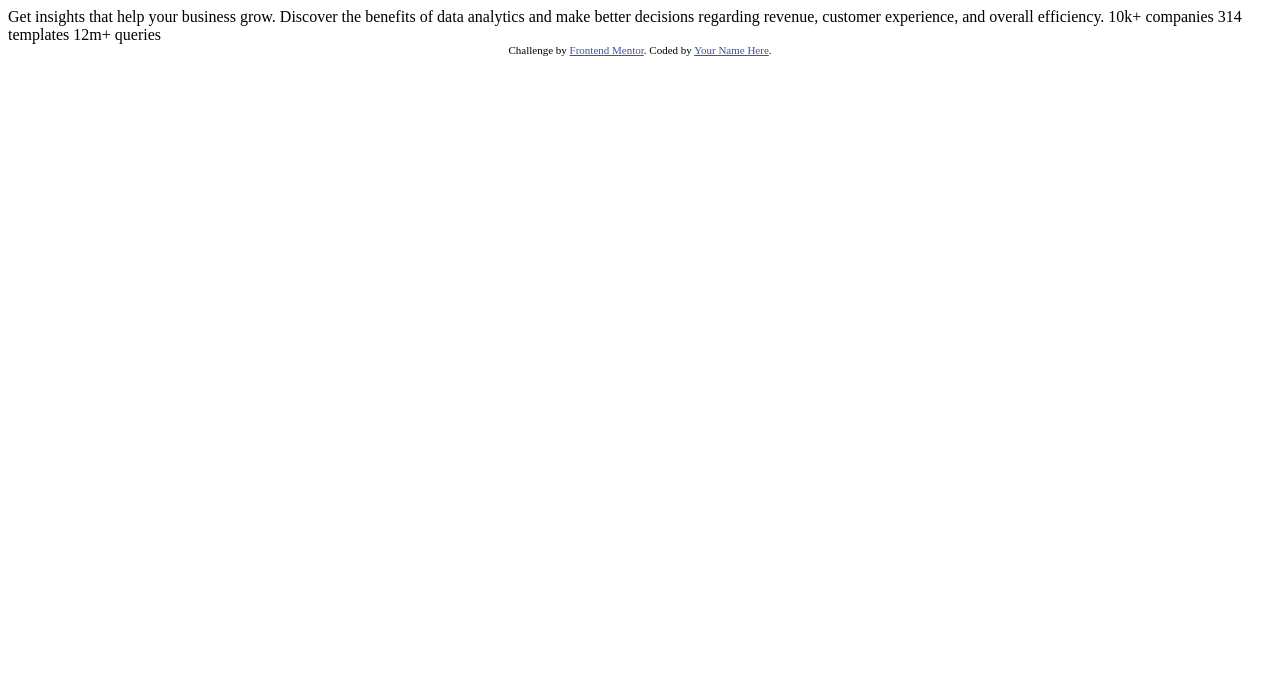
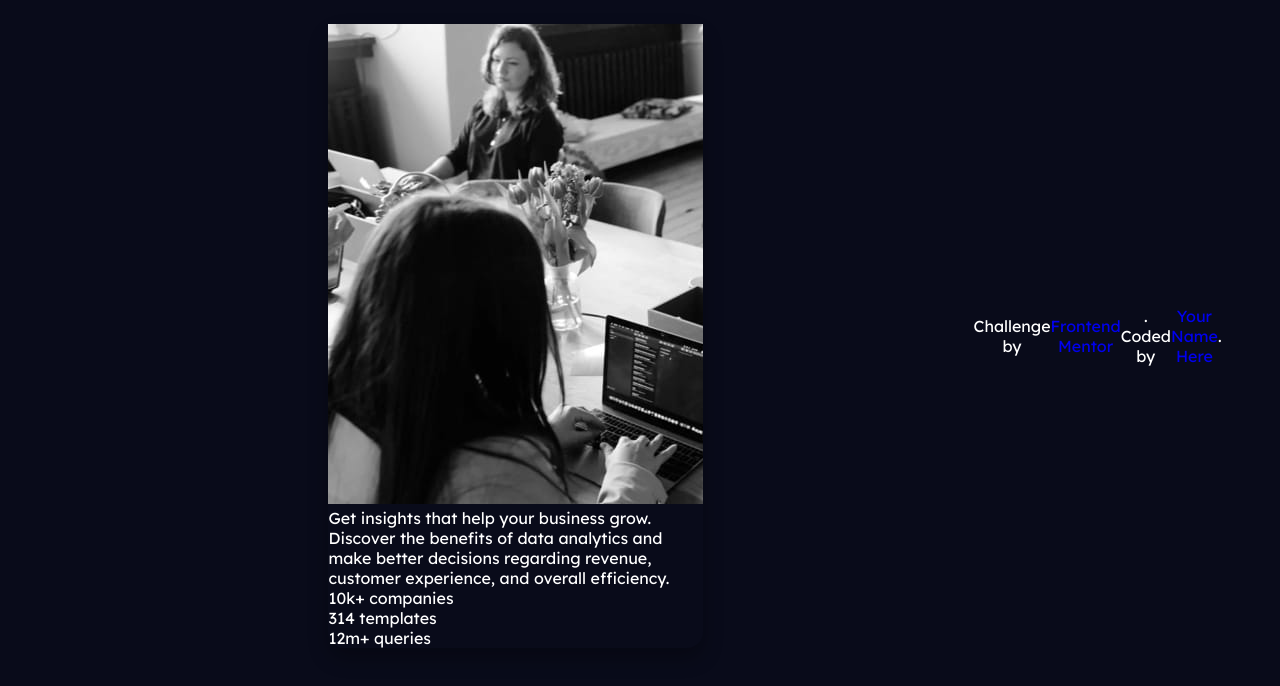
Before and after one commit to raavathelight/fem-stats-preview-card-component, a plain HTML site: page index.html in a window 1280 px wide. Drawn offline with Linux system fonts and the light colour scheme.

Commit message:
first phase of progress

```diff
--- a/index.html
+++ b/index.html
@@ -1,33 +1,104 @@
 <!DOCTYPE html>
 <html lang="en">
-<head>
-  <meta charset="UTF-8">
-  <meta name="viewport" content="width=device-width, initial-scale=1.0"> <!-- displays site properly based on user's device -->
+  <head>
+    <meta charset="UTF-8" />
+    <meta name="viewport" content="width=device-width, initial-scale=1.0" />
+    <!-- displays site properly based on user's device -->
 
-  <link rel="icon" type="image/png" sizes="32x32" href="./images/favicon-32x32.png">
+    <link
+      rel="icon"
+      type="image/png"
+      sizes="32x32"
+      href="./images/favicon-32x32.png"
+    />
 
-  <title>Frontend Mentor | Stats preview card component</title>
+    <title>Frontend Mentor | Stats preview card component</title>
 
-  <!-- Feel free to remove these styles or customise in your own stylesheet 👍 -->
-  <style>
-    .attribution { font-size: 11px; text-align: center; }
-    .attribution a { color: hsl(228, 45%, 44%); }
-  </style>
-</head>
-<body>
+    <style>
+      @import url("https://fonts.googleapis.com/css2?family=Inter:wght@400;700&family=Lexend+Deca&display=swap");
 
-  Get insights that help your business grow.
+      html,
+      body {
+        margin: 0;
+        padding: 0;
+        font-family: "Inter", sans-serif;
+        font-family: "Lexend Deca", sans-serif;
+        display: flex;
+        justify-content: center;
+        align-items: center;
+        background-color: hsl(233, 47%, 7%);
+        color: white;
+      }
 
-  Discover the benefits of data analytics and make better decisions regarding revenue, customer
-  experience, and overall efficiency.
+      .card-holder {
+        min-width: 100%;
+        padding: 24px;
+        display: flex;
+        align-items: center;
+        justify-content: center;
+      }
 
-  10k+ companies
-  314 templates
-  12m+ queries
+      .card {
+        width: 375px;
+        border-radius: 16px;
+        box-shadow: 0 10px 20px rgba(0, 0, 0, 0.3);
+      }
 
-  <div class="attribution">
-    Challenge by <a href="https://www.frontendmentor.io?ref=challenge" target="_blank">Frontend Mentor</a>.
-    Coded by <a href="#">Your Name Here</a>.
-  </div>
-</body>
+      .card-image {
+        position: relative;
+        display: block;
+        overflow: hidden;
+      }
+
+      .attribution {
+        display: flex;
+        align-items: center;
+        justify-content: center;
+        width: 100%;
+        height: 40px;
+        text-align: center;
+      }
+      .attribution a {
+        position: relative;
+        text-decoration: none;
+      }
+
+    </style>
+  </head>
+  <body>
+    <div class="card-holder" role="main">
+      <div class="card">
+        <div class="card-image">
+          <img src="./images/image-header-mobile.jpg" alt="Image Header" />
+        </div>
+        <div class="card-title">
+          Get <span>insights</span> that help your business grow.
+        </div>
+        <div class="card-description">
+          Discover the benefits of data analytics and make better decisions
+          regarding revenue, customer experience, and overall efficiency.
+        </div>
+        <div class="card-stat">
+          <div class="card-stat__company">
+            <span>10k+</span>
+            <span>companies</span>
+          </div>
+          <div class="card-stat__template">
+            <span>314</span>
+            <span>templates</span>
+          </div>
+          <div class="card-stat__queries">
+            <span>12m+</span>
+            <span>queries</span>
+          </div>
+        </div>
+      </div>
+    </div>
+    <div class="attribution" role="contentinfo">
+      Challenge by
+      <a href="https://www.frontendmentor.io?ref=challenge" target="_blank"
+        >Frontend Mentor</a
+      >. Coded by <a href="#">Your Name Here</a>.
+    </div>
+  </body>
 </html>
```
